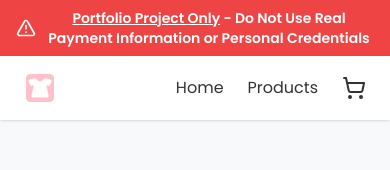
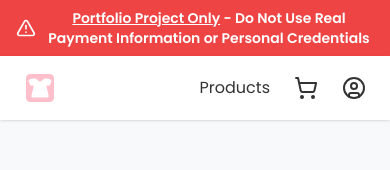
Before and after one commit to NickVeles/portfolio-ecommerce, a Next.js app: page /about in a window 390 px wide. Shown: the top 170 px of the page. Built offline with nearby package versions, Linux system fonts and the light colour scheme; no server answers.

Commit message:
feat: add clerk sign in button and functionality

```diff
--- /dev/null
+++ b/components/ClerkSignInButton.tsx
@@ -0,0 +1,71 @@
+"use client";
+
+import { SignedIn, SignedOut, SignIn, UserButton } from "@clerk/nextjs";
+import { useState } from "react";
+import { CircleUser, LogIn } from "lucide-react";
+import {
+  Popover,
+  PopoverContent,
+  PopoverTrigger,
+} from "@/components/ui/popover";
+import { Button } from "./ui/button";
+import { Spinner } from "./ui/spinner";
+
+export function ClerkSignInButton() {
+  const [showPopover, setShowPopover] = useState(false);
+  const [showSignIn, setShowSignIn] = useState(false);
+
+  const handleSignInClick = () => {
+    setShowPopover(false);
+    setShowSignIn(true);
+  };
+
+  return (
+    <>
+      <SignedOut>
+        <Popover open={showPopover} onOpenChange={setShowPopover}>
+          <PopoverTrigger asChild>
+            <button
+              className="relative hover:text-secondary cursor-pointer flex items-center"
+              aria-label="Account menu"
+            >
+              <CircleUser className="size-6" aria-label="Account" />
+            </button>
+          </PopoverTrigger>
+          <PopoverContent className="w-48 p-2 z-50" align="end">
+            <Button
+              onClick={handleSignInClick}
+              variant="ghost"
+              className="w-full flex gap-2 justify-start items-center"
+            >
+              <LogIn className="size-4" />
+              Sign In
+            </Button>
+          </PopoverContent>
+        </Popover>
+
+        {showSignIn && (
+          <div
+            className="fixed inset-0 bg-black/50 flex items-center justify-center z-100"
+            onClick={() => setShowSignIn(false)}
+          >
+            <div onClick={(e) => e.stopPropagation()}>
+              <SignIn routing="virtual" />
+            </div>
+          </div>
+        )}
+      </SignedOut>
+
+      <SignedIn>
+        <UserButton
+          fallback={<Spinner className="size-7" />}
+          appearance={{
+            elements: {
+              avatarBox: "size-7",
+            },
+          }}
+        />
+      </SignedIn>
+    </>
+  );
+}
--- a/components/Navbar.tsx
+++ b/components/Navbar.tsx
@@ -2,12 +2,17 @@ import Link from "next/link";
 import { Logo } from "./Icons";
 import { CartIcon } from "./CartIcon";
 import { TriangleAlert } from "lucide-react";
+import { ClerkSignInButton } from "./ClerkSignInButton";
 
 function Navbar() {
   return (
-    <div className="sticky top-0 z-50 w-full">
+    <div className="sticky top-0 z-45 w-full">
       <div className="bg-destructive text-destructive-foreground text-center py-2 px-4 text-sm font-semibold flex items-center justify-center gap-2">
-        <TriangleAlert className="min-w-5 min-h-5" /> <span className="inline"><span className="underline">Portfolio Project Only</span> - Do Not Use Real Payment Information or Personal Credentials</span>
+        <TriangleAlert className="min-w-5 min-h-5" />{" "}
+        <span className="inline">
+          <span className="underline">Portfolio Project Only</span> - Do Not Use
+          Real Payment Information or Personal Credentials
+        </span>
       </div>
       <nav className="bg-card shadow flex justify-center">
         <div className="container flex items-center py-4 px-6 sm:px-8">
@@ -15,20 +20,24 @@ function Navbar() {
         - e.g. clicking outside the logo still triggers the Link */}
           <div className="mr-auto">
             <Link href="/" className="flex items-center gap-2 group">
-              <Logo className="size-8 text-primary group-hover:text-secondary" aria-label="Velbuy Logo" />
-              <span className="hidden sm:inline text-xl font-bold text-primary-foreground group-hover:text-secondary">Velbuy</span>
+              <Logo
+                className="size-8 text-primary group-hover:text-secondary"
+                aria-label="Velbuy Logo"
+              />
+              <span className="hidden sm:inline text-xl font-bold text-primary-foreground group-hover:text-secondary">
+                Velbuy
+              </span>
             </Link>
           </div>
-          <div className="flex space-x-6">
-            <Link href="/" className="hover:text-secondary">
+          <div className="flex space-x-6 *:hover:text-secondary">
+            <Link href="/" className="hidden sm:flex">
               Home
             </Link>
-            <Link href="/products" className="hover:text-secondary">
-              Products
-            </Link>
+            <Link href="/products">Products</Link>
           </div>
-          <div className="ml-6">
+          <div className="ml-6 flex justify-center items-center gap-6">
             <CartIcon />
+            <ClerkSignInButton />
           </div>
         </div>
       </nav>
```
